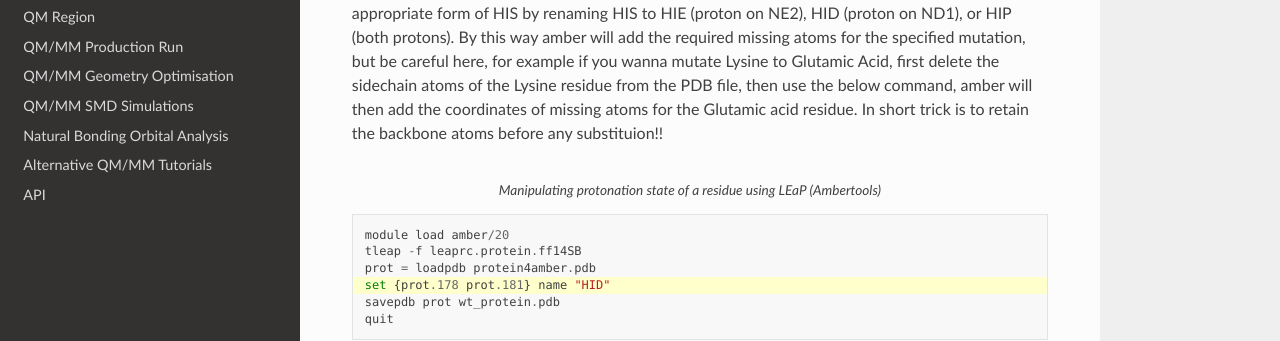
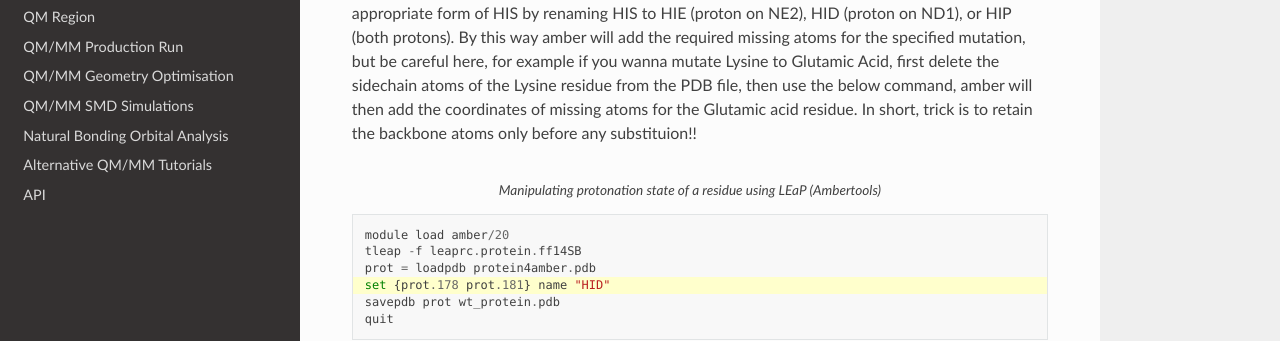
Before and after one commit to hopanoid/Enzyme-Reaction-Dynamics-Tutorial, a Sphinx documentation site: the page built from docs/source/1-protein.rst, in a window 1280 px wide and 900 px high, scrolled down 1961 px. Shown: the part 278-619 px from the top of the window. Built offline with Sphinx 7.4.7 and the Read the Docs theme 2.0.0, drawn with Linux system fonts in a browser that asks for light colours; some of the changed text lies outside the part shown.

```diff
--- a/docs/source/1-protein.rst
+++ b/docs/source/1-protein.rst
@@ -113,8 +113,8 @@ You can select the appropriate form of HIS by renaming HIS to HIE (proton on NE2
 HID (proton on ND1), or HIP (both protons). By this way amber will add the required missing atoms
 for the specified mutation, but be careful here, for example if you wanna mutate Lysine to Glutamic
 Acid, first delete the sidechain atoms of the Lysine residue from the PDB file, then use the below
-command, amber will then add the coordinates of missing atoms for the Glutamic acid residue. In short
-trick is to retain the backbone atoms before any substituion!!
+command, amber will then add the coordinates of missing atoms for the Glutamic acid residue. In short,
+trick is to retain the backbone atoms only before any substituion!!
 
 .. code-block::
         :caption: Manipulating protonation state of a residue using LEaP (Ambertools)
--- a/docs/source/5-qm_region.rst
+++ b/docs/source/5-qm_region.rst
@@ -257,9 +257,9 @@ This script will save and rename the *charge_vdd.xls* file at each step for each
         It has been reported for QM/MM simulations of proteins and other solvated molecules,
         that the HOMO-LUMO gap turned down to zero! [#f6]_ This case should be avoided, hence we
         suggest to monitor the HOMO-LUMO gap for your chosen QM region. The corresponding
-        figure depicting the HOMO-LUMO gap for our QM regions is supplementary figure S25(b).
+        figure depicting the HOMO-LUMO gap for our QM regions is supplementary figure S26(b).
 
-Finally, we have analysed the total atomic charges of the substrate *vs* the six different QM regions. Please follow the supplementary figure S25(a), where you can see that the substrate's partial charge don't vary significantly from QM4 to QM6. Hence, we have selected the QM4 region as our choice for subsequent QM/MM simulations as follows.
+Finally, we have analysed the total atomic charges of the substrate *vs* the six different QM regions. Please follow the supplementary figure S26(a), where you can see that the substrate's partial charge don't vary significantly from QM4 to QM6. Hence, we have selected the QM4 region as our choice for subsequent QM/MM simulations as follows.
 
 
 
```
